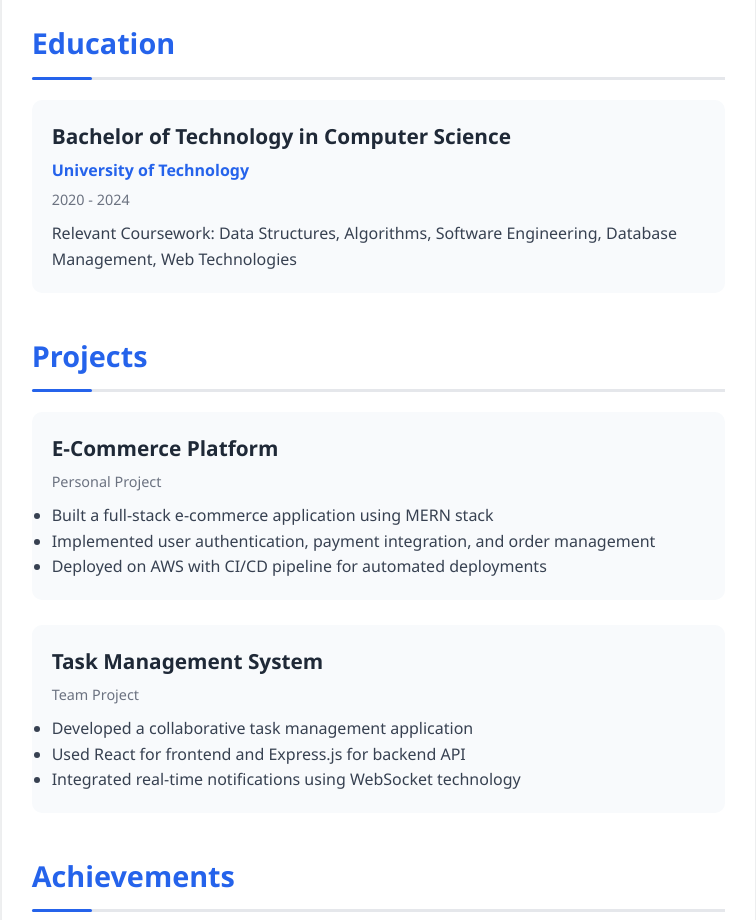
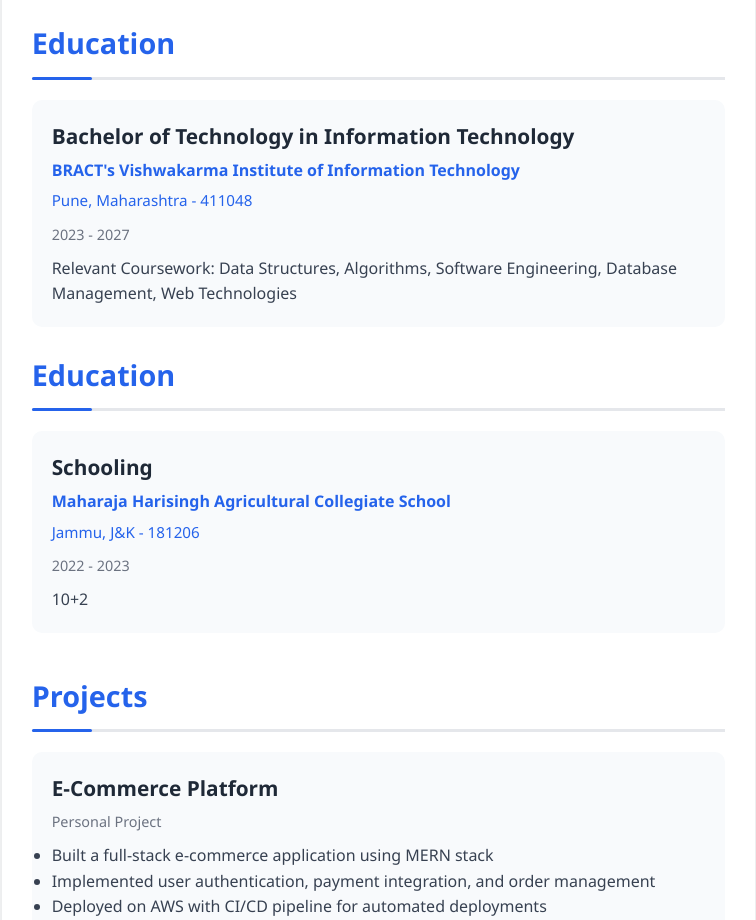
Before and after one commit to suhanipandita/myrepository, a website built with Vite: page index.html in a window 1280 px wide. Shown: the part 1400-2320 px from the top of the page, without its empty margins (465-1221 px from the left). Built offline with nearby package versions, Linux system fonts and the light colour scheme.

Commit message:
schooling added

```diff
--- a/index.html
+++ b/index.html
@@ -146,6 +146,12 @@
             color: #2563eb;
             font-weight: 600;
             margin-bottom: 5px;
+        }
+
+        .place {
+            color: #2563eb;
+            font-size: 0.95rem;
+            margin-bottom: 10px;
         }
 
         .date {
@@ -370,10 +376,20 @@
                 <div class="section">
                     <h2>Education</h2>
                     <div class="education-item">
-                        <div class="job-title">Bachelor of Technology in Computer Science</div>
-                        <div class="company">University of Technology</div>
-                        <div class="date">2020 - 2024</div>
+                        <div class="job-title">Bachelor of Technology in Information Technology</div>
+                        <div class="company">BRACT's Vishwakarma Institute of Information Technology</div>
+                        <div class="place">Pune, Maharashtra - 411048</div>
+                        <div class="date">2023 - 2027</div>
                         <p>Relevant Coursework: Data Structures, Algorithms, Software Engineering, Database Management, Web Technologies</p>
+                    </div>
+                    <h2>Education</h2>
+                    <div class="education-item">
+                        <div class="job-title">Schooling</div>
+                        <div class="company">Maharaja Harisingh Agricultural Collegiate School</div>
+                        <div class="place">Jammu, J&K - 181206</div>
+
+                        <div class="date">2022 - 2023</div>
+                        <p>10+2</p>
                     </div>
                 </div>
 
```
